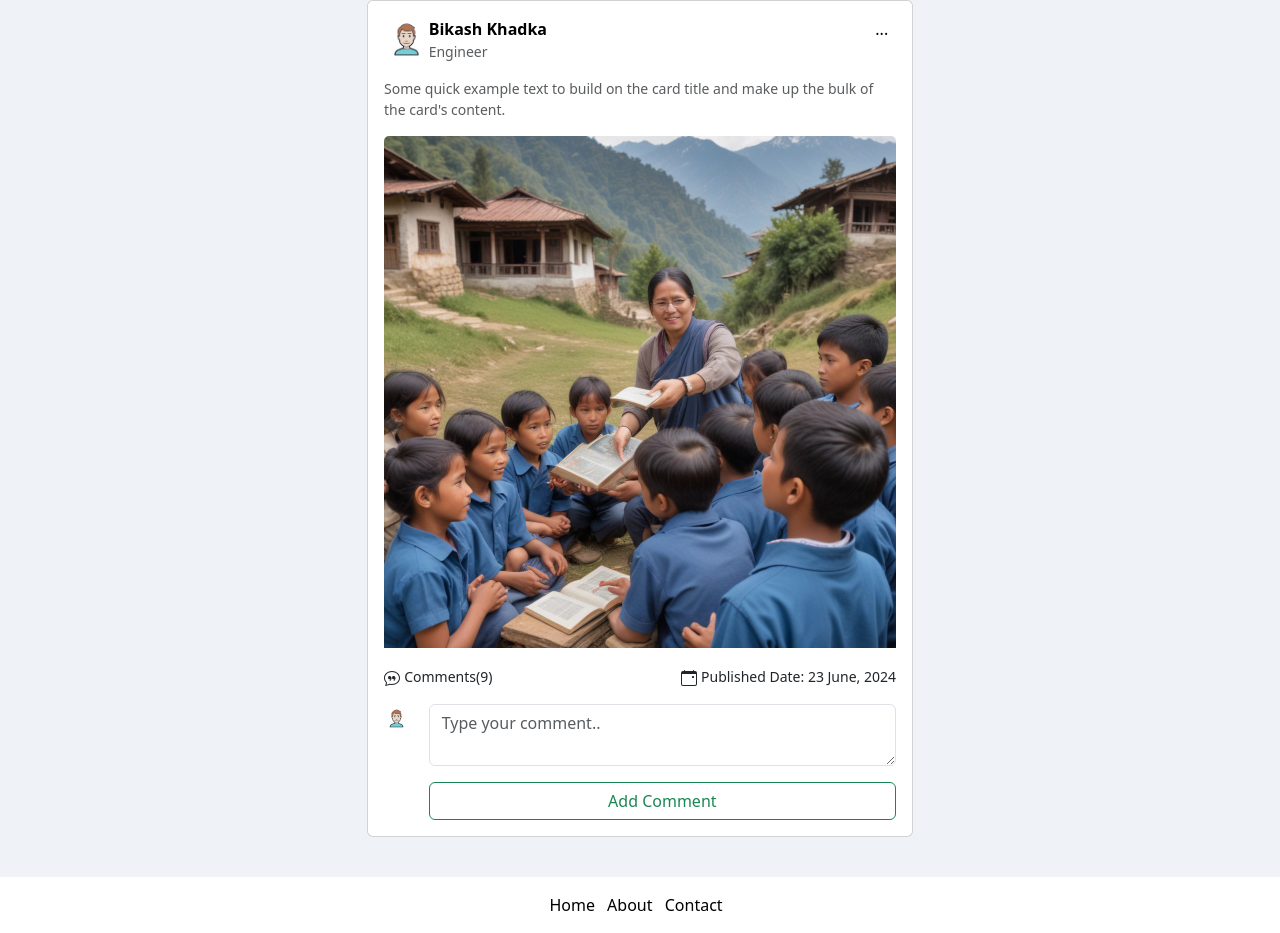
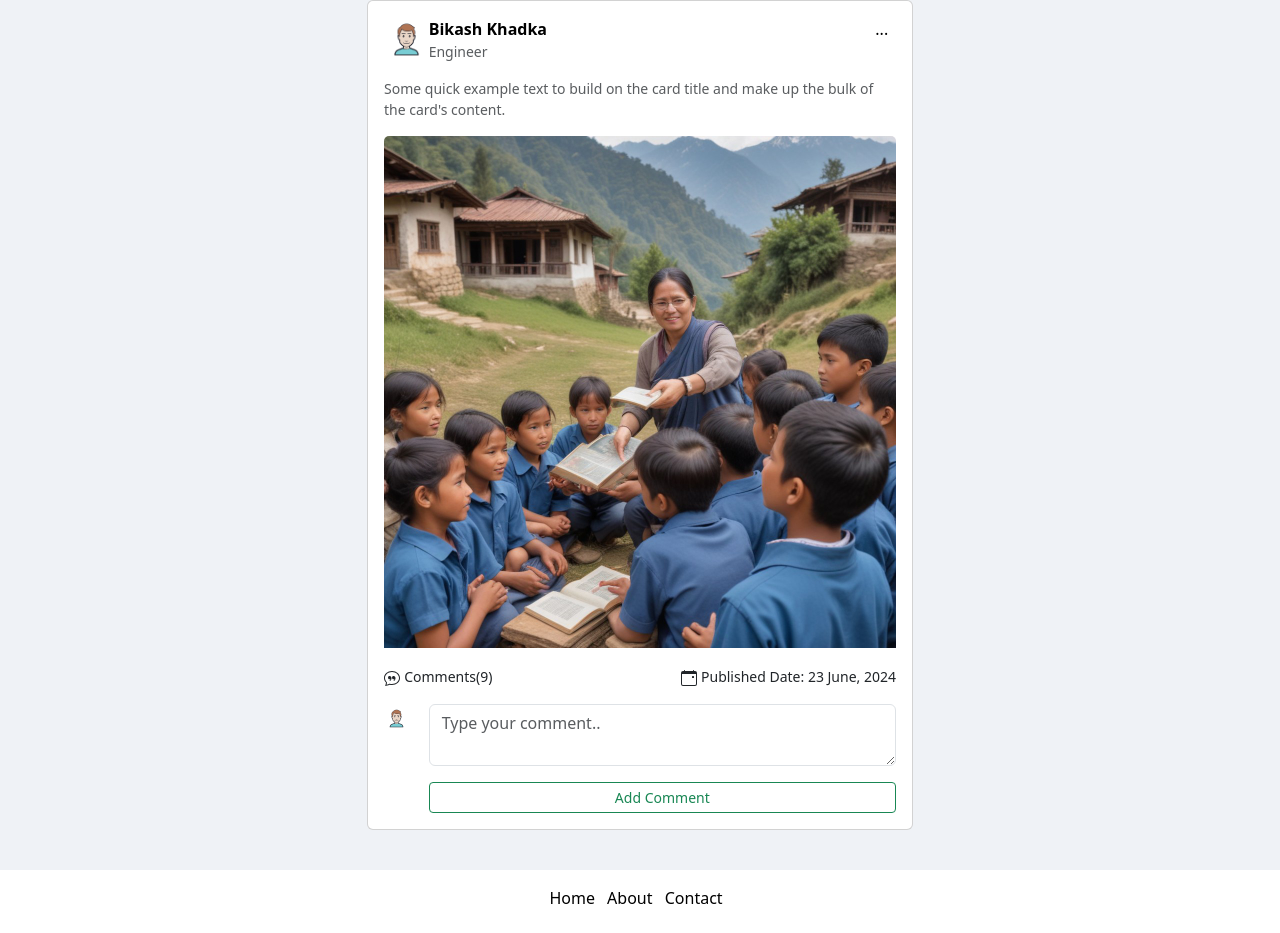
Before and after one commit to vijaythapa333/bootstrap-social-app-lite, a plain HTML site: page index.html in a window 1280 px wide. Shown: the part 2198-3131 px from the top of the page. Drawn offline with nearby package versions, Linux system fonts and the light colour scheme.

Commit message:
small button on last feed post

```diff
--- a/index.html
+++ b/index.html
@@ -469,7 +469,7 @@
                                 <div class="col-11">
                                     <form action="#">
                                         <textarea name="add_comment" placeholder="Type your comment.." class="form-control mb-3" id=""></textarea>
-                                        <input type="submit" name="submit" value="Add Comment" class="form-control btn btn-outline-success">
+                                        <input type="submit" name="submit" value="Add Comment" class="form-control btn btn-outline-success btn-sm">
                                     </form>
                                 </div>
                              </div>
```
Also changed, not shown: 1 other file.
